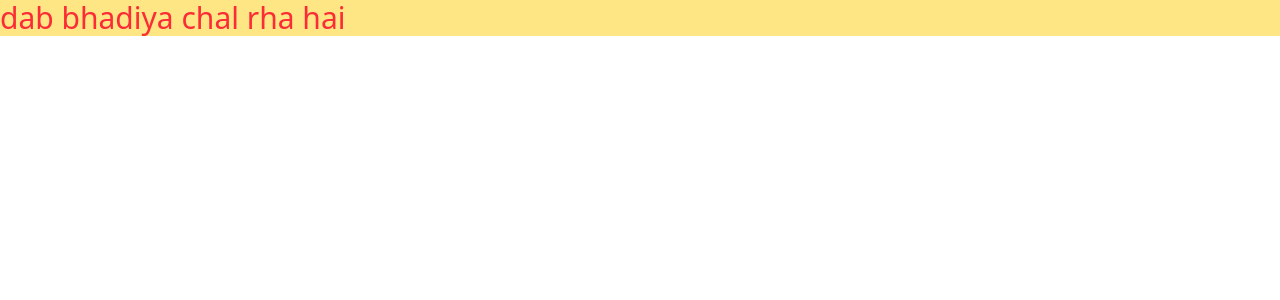
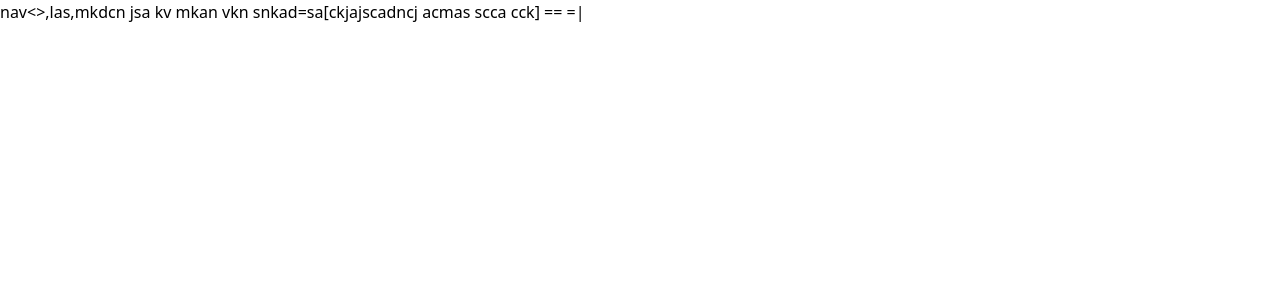
Before and after one commit to asmodeus4566/Market-Pulse-Ai, a Django app: template marketpulse/templates/index.html in a window 1280 px wide. Shown: the top 300 px of the page. Run offline with Django 3.2, Linux system fonts and the light colour scheme; the template is opened without the code that fills it, so the values that code supplies are empty; some libraries are stand-ins or nearby versions.

Commit message:
sdnothing

```diff
--- a/marketpulse/templates/index.html
+++ b/marketpulse/templates/index.html
@@ -8,7 +8,6 @@
     <meta name="viewport" content="width=device-width, initial-scale=1.0">
     <title>Document</title>
 </head>
-<body>
-    <h1 class="bg-amber-200 text-red-500 text-3xl"> dab bhadiya chal rha hai</h1>
-</body>
-</html>
+nav<>,las,mkdcn jsa kv mkan vkn snkad=sa[ckjajscadncj acmas scca cck]
+</html>==
+=|
--- a/marketpulse/theme/static/css/dist/styles.css
+++ b/marketpulse/theme/static/css/dist/styles.css
@@ -10,6 +10,7 @@
     monospace;
     --color-red-500: oklch(63.7% 0.237 25.331);
     --color-amber-200: oklch(92.4% 0.12 95.746);
+    --color-green-600: oklch(62.7% 0.194 149.214);
     --color-gray-50: oklch(98.5% 0.002 247.839);
     --color-black: #000;
     --text-3xl: 1.875rem;
@@ -235,6 +236,9 @@
   .text-black {
     color: var(--color-black);
   }
+  .text-green-600 {
+    color: var(--color-green-600);
+  }
   .text-red-500 {
     color: var(--color-red-500);
   }
```
